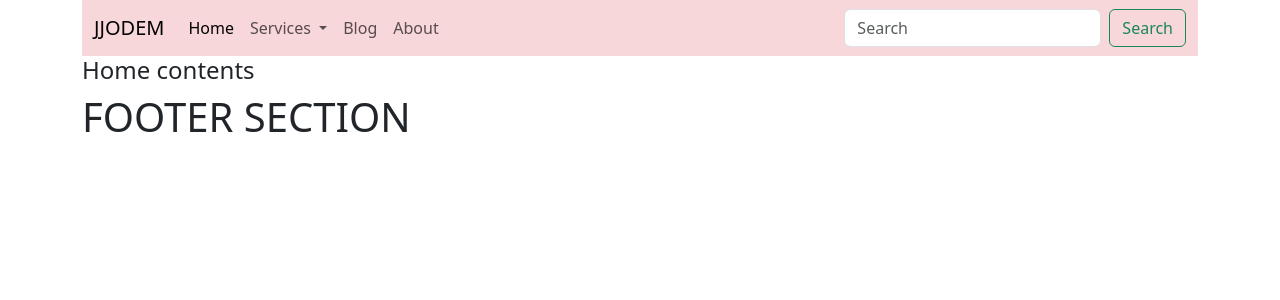
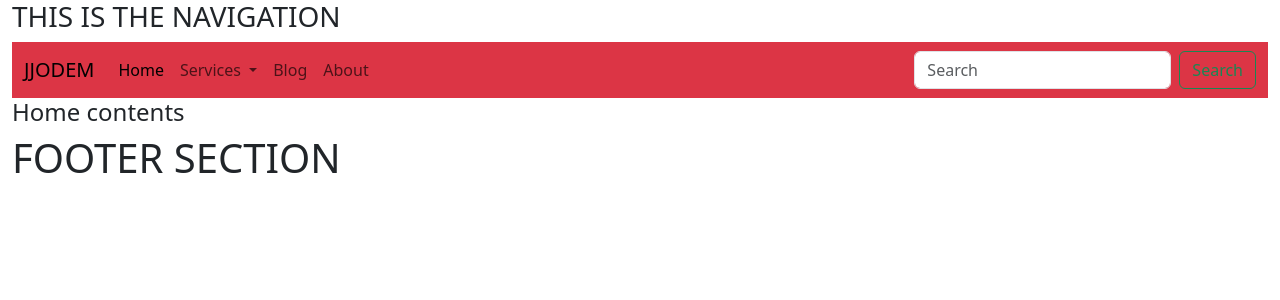
Before and after one commit to worladev/jjodem, a Django app: page / in a window 1280 px wide. Shown: the top 300 px of the page. Run offline with Django 5.2, Linux system fonts and the light colour scheme; some libraries are stand-ins or nearby versions.

Commit message:
navbar configuration adding navbar css

```diff
--- /dev/null
+++ b/rentals/static/css/navbar.css
@@ -0,0 +1,9 @@
+nav a{
+    color: #ffffff;
+}
+div ul li a{
+    color: #ffffff
+}
+h3{
+    color: green;
+}
--- a/templates/base.html
+++ b/templates/base.html
@@ -1,17 +1,19 @@
 <!doctype html>
 <html lang="en">
 <head>
+    {% load static %}
+    {% load bootstrap5 %}
+    {% bootstrap_css %}
+    {% bootstrap_javascript %}
     <meta charset="UTF-8">
     <meta name="viewport"
           content="width=device-width, user-scalable=no, initial-scale=1.0, maximum-scale=1.0, minimum-scale=1.0">
     <meta http-equiv="X-UA-Compatible" content="ie=edge">
     <title>Home</title>
-    {% load bootstrap5 %}
-    {% bootstrap_css %}
-    {% bootstrap_javascript %}
+    <link rel="stylesheet" href="{% static 'css/base.css' %}">
 </head>
 <body>
-    <div class="container">
+    <div class="container-fluid">
         {% include 'navbar.html' %}
         {% block content %}
         {% endblock content %}
--- a/templates/footer.html
+++ b/templates/footer.html
@@ -1,14 +1,16 @@
 <!doctype html>
 <html lang="en">
 <head>
+    {% load static %}
+    {% load bootstrap5 %}
+    {% bootstrap_css %}
+    {% bootstrap_javascript %}
     <meta charset="UTF-8">
     <meta name="viewport"
           content="width=device-width, user-scalable=no, initial-scale=1.0, maximum-scale=1.0, minimum-scale=1.0">
     <meta http-equiv="X-UA-Compatible" content="ie=edge">
     <title>Footer</title>
-    {% load bootstrap5 %}
-    {% bootstrap_css %}
-    {% bootstrap_javascript %}
+    <link rel="stylesheet" href="{% static 'css/footer.css' %}">
 </head>
 <body>
     <h1>FOOTER SECTION</h1>
--- a/templates/navbar.html
+++ b/templates/navbar.html
@@ -1,17 +1,20 @@
 <!doctype html>
 <html lang="en">
 <head>
+    {% load static %}
+    {% load bootstrap5 %}
+    {% bootstrap_css %}
+    {% bootstrap_javascript %}
     <meta charset="UTF-8">
     <meta name="viewport"
           content="width=device-width, user-scalable=no, initial-scale=1.0, maximum-scale=1.0, minimum-scale=1.0">
     <meta http-equiv="X-UA-Compatible" content="ie=edge">
     <title>NavBar</title>
-    {% load bootstrap5 %}
-    {% bootstrap_css %}
-    {% bootstrap_javascript %}
+    <link rel="stylesheet" href="{% static 'css/navbar.css' %}">
 </head>
 <body>
-    <nav class="navbar navbar-expand-lg bg-danger-subtle">
+    <h3>THIS IS THE NAVIGATION</h3>
+    <nav class="navbar navbar-expand-lg bg-danger">
         <div class="container-fluid">
             <a class="navbar-brand" href="#">JJODEM</a>
             <button class="navbar-toggler" type="button" data-bs-toggle="collapse" data-bs-target="#navbarSupportedContent"
```
